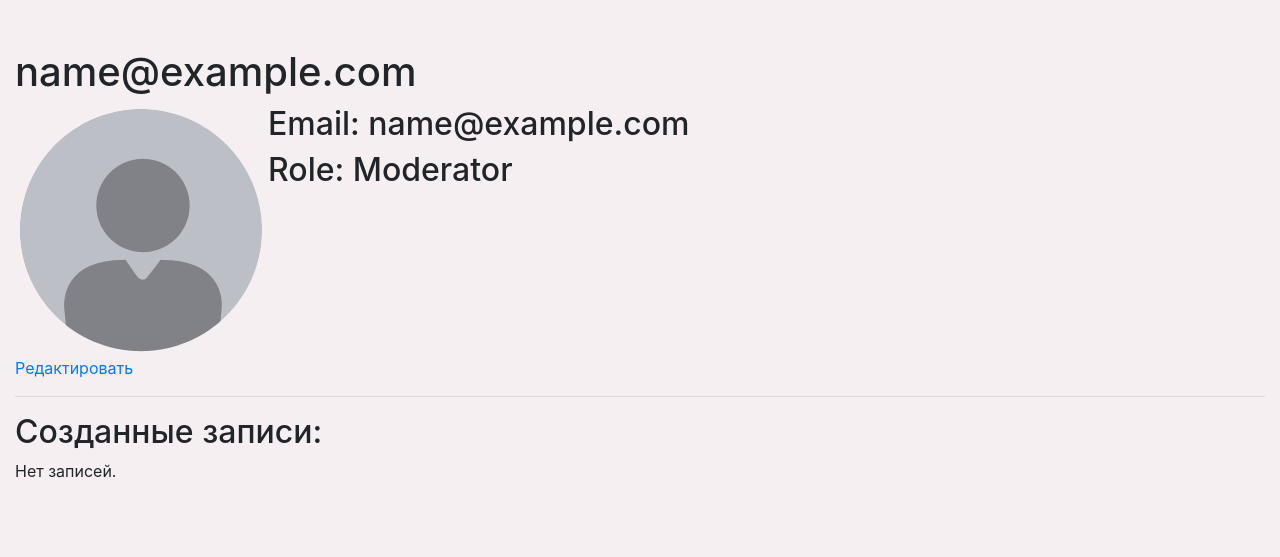
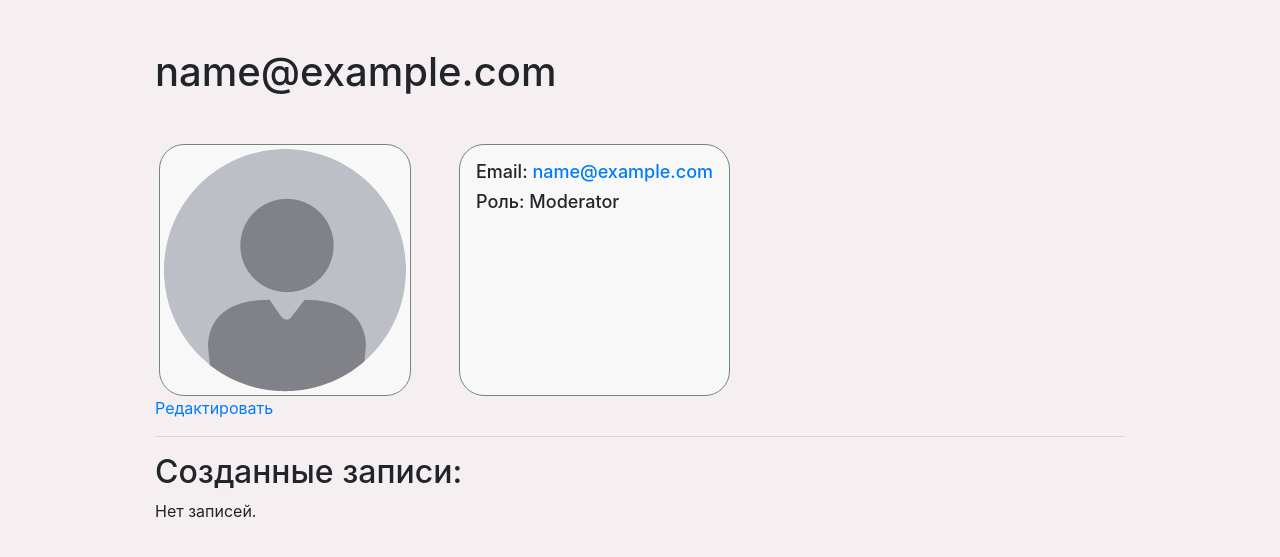
Before and after one commit to KonovalovNikolai/Beholder_Web_App, a Flask app: page /user/1 in a window 1280 px wide. Shown: the part 56-613 px from the top of the page. Run offline with Flask 2, Linux system fonts and the light colour scheme; the visitor is signed in with stand-in values (Sample User, id 1); data comes from the database, SQL or seed files in the repository; data that the repository does not hold is empty; parts of the project's set-up code (start-up, migrations or seed data) failed here and were passed over; some libraries are stand-ins or nearby versions.

```diff
--- a/app/static/css/custom.css
+++ b/app/static/css/custom.css
@@ -3,9 +3,10 @@
 }
 
 .border_content {
-    border-color: #708681 !important;
     border-radius: 25px !important;
-    border-width: 1px !important;
+    border: 1px solid #708681 !important;
+    background-color: #F8F8F8;
+
 }
 
 .login {
@@ -47,5 +48,18 @@
 }
 
 .content {
-    margin-left: 140px;
+    padding-left: 140px;
+    padding-right: 140px;
+    margin-left: auto;
+    margin-right: auto;
 }
+
+.about_user {
+    min-height: 252px;
+    min-width: 252px;
+}
+
+.au_text {
+    font-size: 18px;
+
+}
--- a/app/templates/user.html
+++ b/app/templates/user.html
@@ -1,14 +1,24 @@
 {% extends "base.html" %}
 
 {% block content %}
+    <div class="content">
         <h1>{{ user.get_fullname() }}</h1>
-    <table>
+
+        <table class="mt-5 ml-1">
             <tr valign="top">
-            <td><img src="{{ url_for('avatar', filename=user.get_avatar_name()) }}" alt="User avatar" id="avatar"></td>
-            <td>
-                <h2>Email: {{ user.email }}</h2>
-                <h2>Role: {{ user.get_role() }}</h2>
+                <td class="p-0">
+                    <img src="{{ url_for('avatar', filename=user.get_avatar_name()) }}" alt="User avatar" id="avatar"
+                         class="border_content"></td>
+
+                <td height="100%" class="p-0 pl-5">
+                    <div class="border_content p-3 about_user">
+                        <h2 class="au_text"> Email:
+                            <a href="mailto:{{ user.email }}">{{ user.email }}</a>
+                            </h2>
+                        <h2 class="au_text">Роль: {{ user.get_role() }}</h2>
+                    </div>
                 </td>
+
             </tr>
         </table>
         {% if current_user.is_can_edit(user) %}
@@ -28,4 +38,5 @@
             {% endfor %}
             <a href="{{ url_for("user_posts", user_id=user.id) }}">Показать больше...</a>
         {% endif %}
+    </div>
 {% endblock %}
```
Lines whose indentation alone changed are shown as unchanged.
